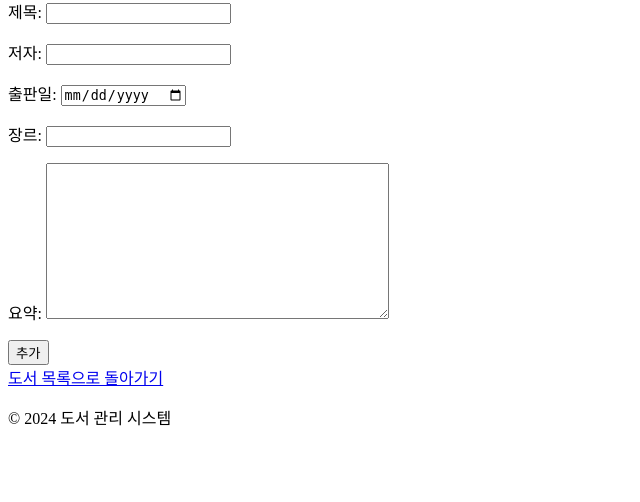
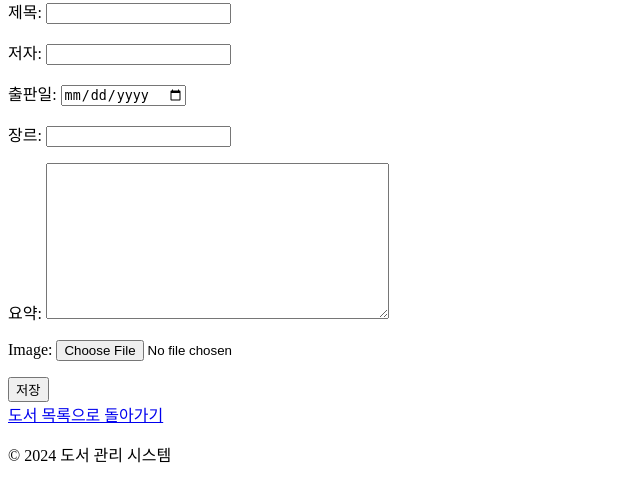
Before and after one commit to lwj0712/0812_Library_Django, a Django app: page /books/new/ in a window 1280 px wide. Shown: the part 213-715 px from the top of the page, without its empty margins (0-640 px from the left). Run offline with Django 5.2, Linux system fonts and the light colour scheme.

Commit message:
🔨 update_Image

```diff
--- a/bookproject/bookproject/settings.py
+++ b/bookproject/bookproject/settings.py
@@ -11,6 +11,7 @@ https://docs.djangoproject.com/en/5.1/ref/settings/
 """
 
 from pathlib import Path
+import os
 
 # Build paths inside the project like this: BASE_DIR / 'subdir'.
 BASE_DIR = Path(__file__).resolve().parent.parent
@@ -124,3 +125,6 @@ STATICFILES_DIRS = [BASE_DIR / 'static']
 # https://docs.djangoproject.com/en/5.1/ref/settings/#default-auto-field
 
 DEFAULT_AUTO_FIELD = 'django.db.models.BigAutoField'
+
+MEDIA_URL = '/media/'
+MEDIA_ROOT = os.path.join(BASE_DIR, 'media')
--- a/bookproject/books/forms.py
+++ b/bookproject/books/forms.py
@@ -4,7 +4,7 @@ from .models import Book
 class BookForm(forms.ModelForm): # 자동으로 폼을 생성!
     class Meta:
         model = Book
-        fields = ['title', 'author', 'publication_date','genre', 'summary'] # 폼에 보여줄 필드 목록
+        fields = ['title', 'author', 'publication_date','genre', 'summary', 'image'] # 폼에 보여줄 필드 목록
         widgets = {
             'publication_date': forms.DateInput(attrs={'type': 'date'}),  # 날짜 선택기를 위한 위젯 설정
         }
--- a/bookproject/books/models.py
+++ b/bookproject/books/models.py
@@ -6,6 +6,7 @@ class Book(models.Model):
     publication_date = models.DateField(verbose_name='출판일')
     genre = models.CharField(max_length=100, verbose_name='장르') # 책 장르, 최대 100자 문자열
     summary = models.TextField(verbose_name='요약') # 책 요약, 문자열 길이 제한 없음
+    image = models.ImageField(upload_to='book_images/', blank=True, null=True)  # 이미지 필드 추가
 
     def __str__(self):
         return self.title
--- a/bookproject/books/urls.py
+++ b/bookproject/books/urls.py
@@ -1,5 +1,7 @@
 from django.urls import path
 from .views import BookListView, BookDetailView, BookCreateView, BookUpdateView, BookDeleteView
+from django.conf import settings
+from django.conf.urls.static import static
 
 app_name = 'books' # URL 네임스페이스를 설정하여 프로젝트 내에서 URL 이름이 겹치는 것을 방지합니다.
 
@@ -9,3 +11,6 @@ urlpatterns = [
     path('<int:pk>/edit/', BookUpdateView.as_view(), name='book_update'),
     path('<int:pk>/delete/', BookDeleteView.as_view(), name='book_delete'),
 ]
+
+if settings.DEBUG:
+    urlpatterns += static(settings.MEDIA_URL, document_root=settings.MEDIA_ROOT)
--- a/bookproject/templates/books/book_detail.html
+++ b/bookproject/templates/books/book_detail.html
@@ -8,6 +8,11 @@
     <p><strong>출판일:</strong> {{ book.publication_date|date:"Y-m-d" }}</p>
     <p><strong>장르:</strong> {{ book.genre }}</p>
     <p><strong>요약:</strong> {{ book.summary }}</p>
+    {% if book.image %}
+        <img src="{{ book.image.url }}" alt="{{ book.title }} 이미지">
+    {% else %}
+        <p>이미지가 없습니다.</p>
+    {% endif %}
     <a href="{% url 'books:book_update' book.pk %}">도서 정보 수정</a>
     <br>
     <a href="{% url 'books:book_delete' book.pk %}">도서 삭제</a>
--- a/bookproject/templates/books/book_form.html
+++ b/bookproject/templates/books/book_form.html
@@ -9,12 +9,10 @@
     <h2>
         {% if view.object.pk %}도서 정보 수정{% else %}도서 추가{% endif %}
     </h2>
-    <form method="post">
+    <form method="post" enctype="multipart/form-data">
         {% csrf_token %}
         {{ form.as_p }}
-        <button type="submit">
-            {% if view.object.pk %}수정{% else %}추가{% endif %}
-        </button>
+        <button type="submit">저장</button>
     </form>
     <a href="{% url 'books:book_list' %}">도서 목록으로 돌아가기</a>
 {% endblock %}
```
Also changed, not shown: bookproject/books/migrations/0004_book_image.py (added), bookproject/db.sqlite3, bookproject/media/book_images/ai-generated-8592737_1280.webp (added), bookproject/media/book_images/ai-generated-8592737_1280_65syEsU.webp (added).
